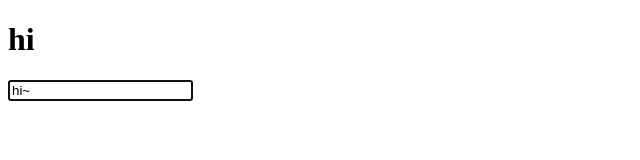
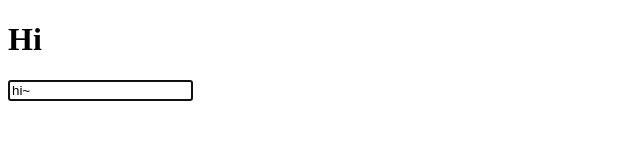
Before and after one commit to kbu715/react_hook_test, a React (Create React App) app: page / in a window 1280 px wide. Shown: the top 160 px of the page, without its empty margins (0-640 px from the left). Built offline with nearby package versions, Linux system fonts and the light colour scheme.

Commit message:
useClick Add

```diff
--- a/src/App.js
+++ b/src/App.js
@@ -23,50 +23,76 @@
 
 // export default App;
 
-import React, { useState, useEffect, useRef } from 'react';
+import React, { useState, useEffect, useRef } from "react";
 
 const useInput = (initialValue, validator) => {
   const [value, setValue] = useState(initialValue);
 
   const onChange = (e) => {
-    const { target : { value } } = e;
+    const {
+      target: { value },
+    } = e;
     let willUpdate = true;
-    if(typeof validator === 'function'){
+    if (typeof validator === "function") {
       willUpdate = validator(value);
     }
-    if(willUpdate){
+    if (willUpdate) {
       setValue(value);
     }
-  }
+  };
 
   return { value, onChange };
+};
 
-}
-
-const useTitle = initialTitle => {
+const useTitle = (initialTitle) => {
   const [title, setTitle] = useState(initialTitle);
   const titleUpdate = () => {
     const htmlTitle = document.querySelector("title");
     htmlTitle.innerText = title;
-  }
+  };
   useEffect(titleUpdate, [title]);
 
   return setTitle;
+};
 
-}
+const useClick = (onClick) => {
+  const element = useRef();
+
+  useEffect(() => {
+    if (typeof onClick === "function") {
+      if (element.current) {
+        element.current.addEventListener("click", onClick);
+      }
+    }
+    return () => {
+      //componentWillUnmount 때 발생
+      if (element.current) {
+        element.current.removeEventListener("click", onClick);
+      }
+    };
+  }, []);
+  return element;
+};
 
 const App = () => {
-  const titleUpdater = useTitle('Loading....')
-  setTimeout(()=>{titleUpdater('Home')}, 6000)
+  const titleUpdater = useTitle("Loading....");
+  setTimeout(() => {
+    titleUpdater("Home");
+  }, 6000);
 
-  const maxLen = value=>value.length < 10;
-  const name = useInput('hi~ ', maxLen)
+  const maxLen = (value) => value.length < 10;
+  const name = useInput("hi~ ", maxLen);
 
   const potato = useRef();
-  setTimeout(()=>{potato.current.focus()},5000);
+  setTimeout(() => {
+    potato.current.focus();
+  }, 5000);
+
+  const sayHello = () => console.log("Hello");
+  const title = useClick(sayHello);
   return (
     <div>
-      <h1>hi</h1>
+      <h1 ref={title}>Hi</h1>
       <input ref={potato} {...name} />
     </div>
   );
```
